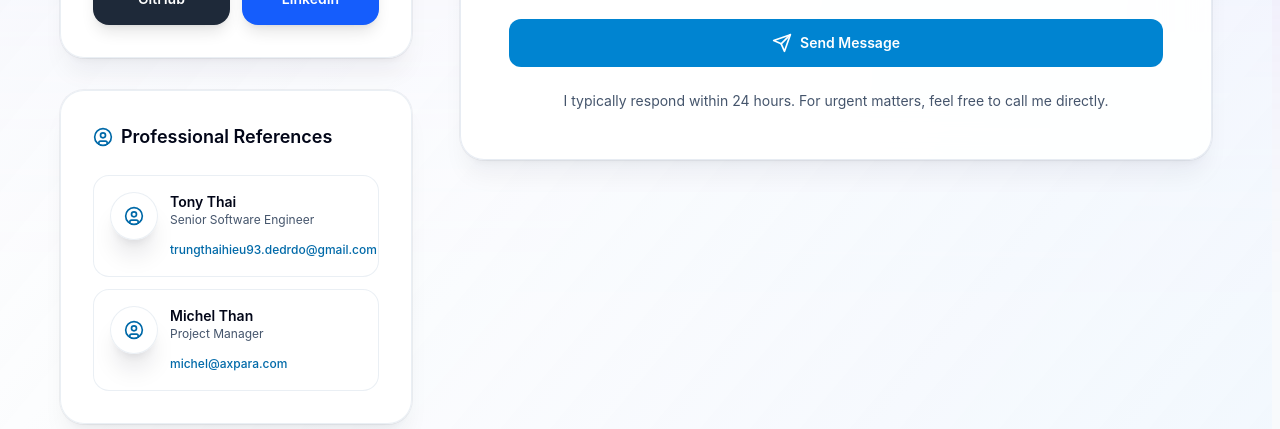
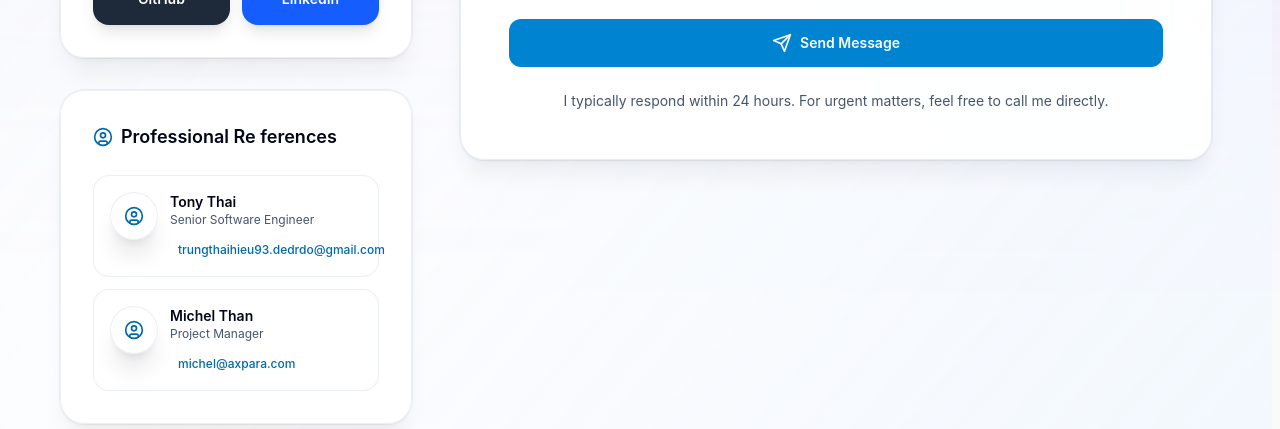
Before and after one commit to KaneNguyen03/Porfolio, a React (Vite) app: page /contact in a window 1280 px wide. Shown: the part 1120-1549 px from the top of the page. Built offline with nearby package versions, Linux system fonts and the light colour scheme; no server answers.

Commit message:
Fix typo in "Professional References" heading and add padding to email link

```diff
--- a/src/pages/ContactPage.tsx
+++ b/src/pages/ContactPage.tsx
@@ -275,7 +275,7 @@ const ContactPage: React.FC = () => {
                   <CardContent className="relative z-10 p-8">
                     <h3 className="text-lg font-semibold text-slate-950 dark:text-white mb-6 flex items-center">
                       <UserCircle size={20} className="mr-2 text-sky-700 dark:text-sky-300" />
-                      Professional References
+                      Professional Re ferences
                     </h3>
                     <div className="space-y-3">
                       {references.map((reference, index) => (
@@ -293,7 +293,7 @@ const ContactPage: React.FC = () => {
                               <p className="text-slate-600 dark:text-slate-300 text-xs mb-2">{reference.position}</p>
                               <a
                                 href={`mailto:${reference.email}`}
-                                className="text-sky-700 hover:text-sky-800 dark:text-sky-300 dark:hover:text-sky-200 text-xs font-medium transition-colors duration-200 hover:underline"
+                                className="text-sky-700 hover:text-sky-800 dark:text-sky-300 dark:hover:text-sky-200 text-xs font-medium transition-colors duration-200 hover:underline p-2"
                               >
                                 {reference.email}
                               </a>
```
